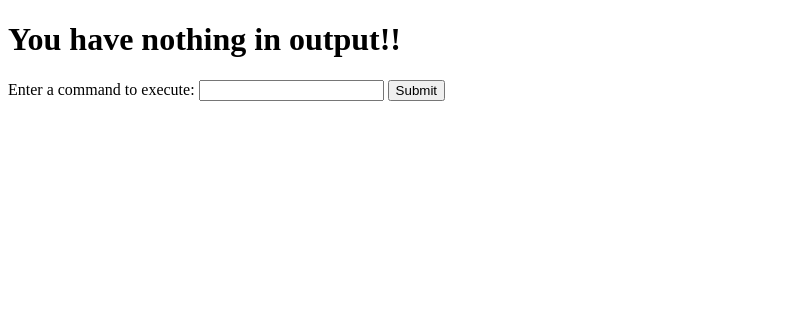
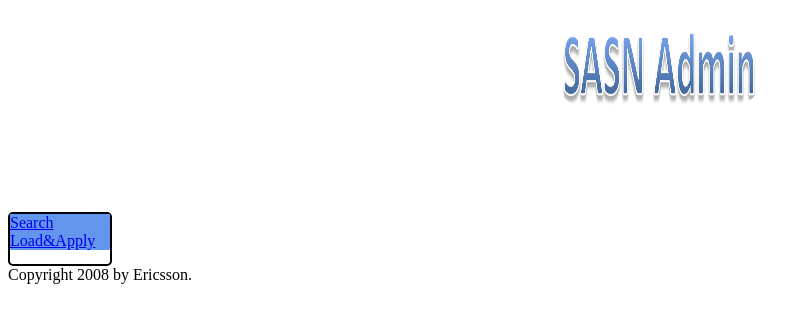
Before and after one commit to m170897017/SASNAdmin, a Flask app: page /search in a window 1280 px wide. Shown: the top 323 px of the page, without its empty margins (0-810 px from the left). Run offline with Flask 2, Linux system fonts and the light colour scheme.

Commit message:
update the template for SASNadmin

```diff
--- a/RunServer.py
+++ b/RunServer.py
@@ -19,7 +19,7 @@ def search():
 
         results = sasn_cmd_helper.exec_cmd_test(request.form['cmd'])
 
-        return render_template('home.html', results=results)
+        return render_template('search.html', results=results)
     return render_template('home.html')
 
 @app.route('/', methods=['GET', 'POST'])
--- /dev/null
+++ b/static/style.css
@@ -0,0 +1,66 @@
+
+input{
+    margin-top: auto;
+    background-color: aliceblue;
+    font-family: 'Consolas', 'Deja Vu Sans Mono', 'Bitstream Vera Sans Mono', monospace;
+}
+h1{
+    text-align: center;
+    font-family: Consolas;
+    color: chocolate;
+    font-size: 2em;
+
+}
+img{
+    border-radius: 20%;
+    height: 100px;
+    width: 200px;
+    margin: 0px 550px 100px 550px;
+
+}
+
+dt{
+    font-size:20px;
+    font-family: 'Consolas', 'Deja Vu Sans Mono', 'Bitstream Vera Sans Mono', monospace;
+
+}
+
+#content{
+	height: 50px;
+	width: 100px;
+	border: 2px solid black;
+	border-radius: 5px;
+	/*Add your CSS here!*/
+	display:block;
+
+}
+
+}
+
+#footer{
+    clear:both
+	height: 50px;
+	width: 100px;
+	border: 2px solid black;
+	border-radius: 5px;
+	/*Add your CSS here!*/
+	display:block;
+
+}
+#header{
+	height: 50px;
+	width: 100px;
+	border: 2px solid black;
+	border-radius: 5px;
+	/*Add your CSS here!*/
+	display:block;
+
+}
+#search{
+    display: block;
+    background-color: cornflowerblue;
+}
+#loadandapply{
+        display: block;
+    background-color: cornflowerblue;
+}
--- a/templates/home.html
+++ b/templates/home.html
@@ -1,19 +1,29 @@
 <!doctype html>
-<title>Hello from Flask</title>
 
-{% if results %}
-    {% for res in results %}
-        {{ res }}<br>
-    {% endfor %}
-{% else %}
-    <h1>You have nothing in output!!</h1>
-{% endif %}
+<html lang="en">
+<head>
+    {% block head %}
+    <link type="text/css" rel="stylesheet" href="{{ url_for('static', filename='style.css') }}"/>
+    <title>{% block title %} Hello from Flask {% endblock %}</title>
+    {% endblock %}
+</head>
+
+<body>
+<div id=""header>{% block header %}
+    <img src="/static/sasnadmin.png" />
+     {% endblock %}
+</div>
+ <div id="content">{% block content %}
+    <div id="left">{% block left %}
+        <div id="search"><a href="/templates/search.html">Search</a></div>
+        <div id="loadandapply"><a href="/templates/loadandapply.html">Load&Apply</a></div>
+  {% endblock %}</div>
 
 
-<form name="search_test" method="POST" action="/search">
-
-    Enter a command to execute:
-    <input type="text" name="cmd"/>
-    <input type="submit" value="Submit"/>
-
-</form>
+ {% endblock %}</div>
+    <div id="footer">
+        {% block footer %}
+        Copyright 2008 by Ericsson.
+        {% endblock %}
+    </div>
+</body>
```
Also changed, not shown: templates/loadandapply.html (added, +10 -0 lines), templates/login.html (+5 -10 lines), templates/search.html (added, +25 -0 lines), static/sasnadmin.png (added).
